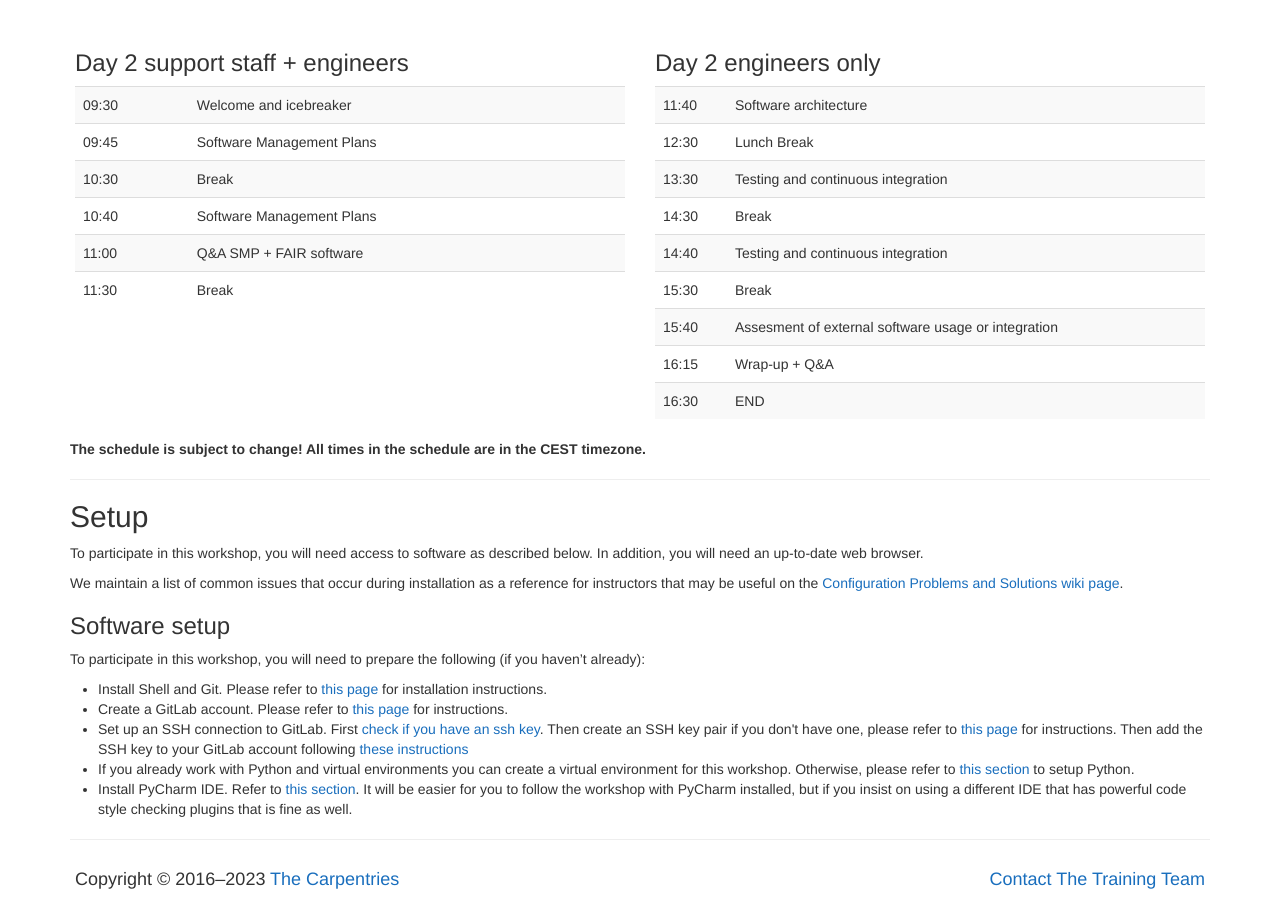
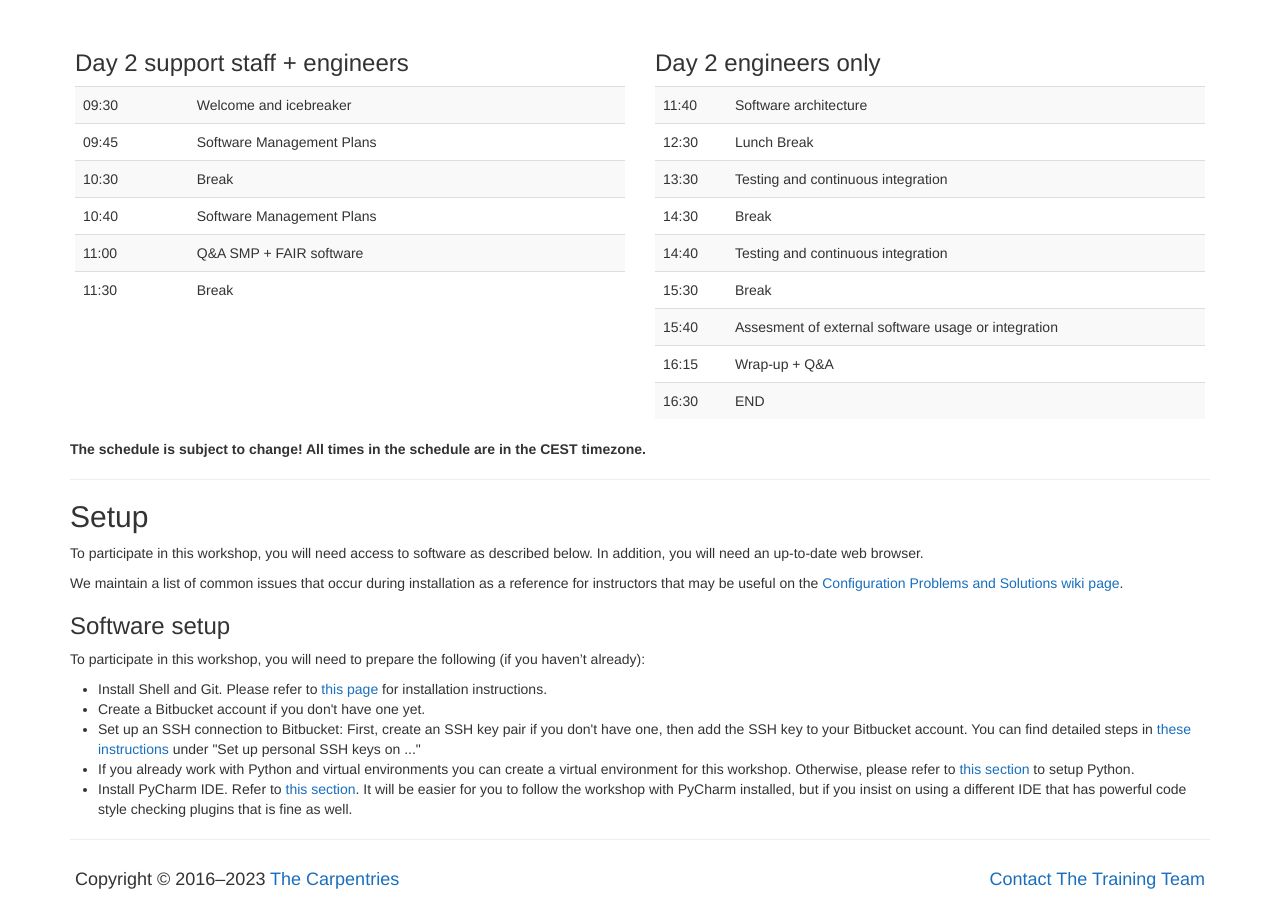
Before and after one commit to esciencecenter-digital-skills/2023-04-04-ds-fair-smp-advanced-python-UvA, a Jekyll site: the page built from index.md, in a window 1280 px wide and 900 px high, scrolled down 2214 px. Built offline with Jekyll 4.4.1, drawn with Linux system fonts in a browser that asks for light colours.

Commit message:
Use Bitbucket instead of Gitlab
- Skip detailed account creation infos.
- Use Bitbucket instructions to create and set up SSH keys.

```diff
--- a/index.md
+++ b/index.md
@@ -452,8 +452,8 @@ during the workshop.
 <p>To participate in this workshop, you will need to prepare the following (if you haven’t already):</p>
 <ul>
   <li>Install Shell and Git. Please refer to <a href="https://coderefinery.github.io/installation/shell-and-git/">this page</a> for installation instructions.</li>
-  <li>Create a GitLab account. Please refer to <a href="https://gitlab.com/users/sign_up">this page</a> for instructions.</li>
-  <li>Set up an SSH connection to GitLab. First <a href="https://docs.gitlab.com/ee/user/ssh.html#see-if-you-have-an-existing-ssh-key-pair">check if you have an ssh key</a>. Then create an SSH key pair if you don't have one, please refer to <a href="https://docs.gitlab.com/ee/user/ssh.html#generate-an-ssh-key-pair">this page</a> for instructions. Then add the SSH key to your GitLab account following <a href="https://docs.gitlab.com/ee/user/ssh.html#add-an-ssh-key-to-your-gitlab-account">these instructions</a></li>
+  <li>Create a Bitbucket account if you don't have one yet.</li>
+  <li>Set up an SSH connection to Bitbucket: First, create an SSH key pair if you don't have one, then add the SSH key to your Bitbucket account. You can find detailed steps in <a href="https://support.atlassian.com/bitbucket-cloud/docs/configure-ssh-and-two-step-verification/">these instructions</a> under "Set up personal SSH keys on ..."</li>
   <li>If you already work with Python and virtual environments you can create a virtual environment for this workshop. Otherwise, please refer to <a href="https://carpentries-incubator.github.io/python-intermediate-development/setup.html#python-distribution">this section</a> to setup Python.</li>
   <li>Install PyCharm IDE. Refer to <a href="https://carpentries-incubator.github.io/python-intermediate-development/setup.html#pycharm-ide">this section</a>. It will be easier for you to follow the workshop with PyCharm installed, but if you insist on using a different IDE that has powerful code style checking plugins that is fine as well.</li>
 </ul>
```
